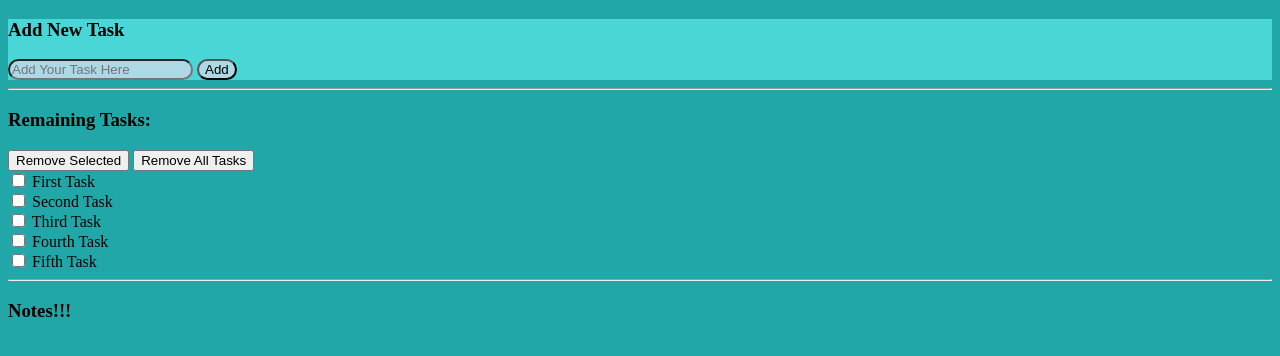
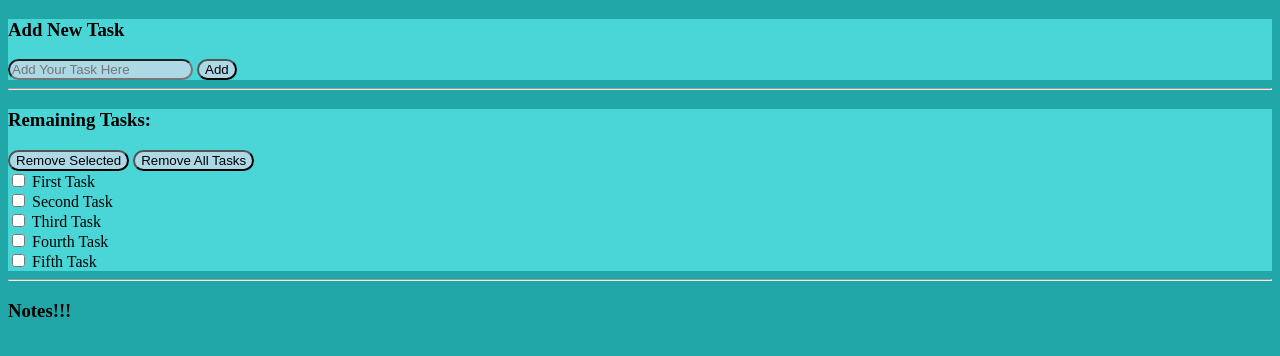
Before and after one commit to IvannaGotsova/ToDoTasks, a plain HTML site: page index.html in a window 1280 px wide. Drawn offline with Linux system fonts and the light colour scheme.

Commit message:
Added css file for middle part

```diff
--- a/styles.css
+++ b/styles.css
@@ -15,3 +15,12 @@ body {
     background-color: lightblue;
     border-radius: 50pt;
 }
+
+.AppMiddlePart {
+    background-color: rgb(74, 214, 214);;
+}
+
+#AppMiddlePartAllButton, #AppMiddlePartSelectedButton {
+    background-color: lightblue;
+    border-radius: 50pt;
+}
```
